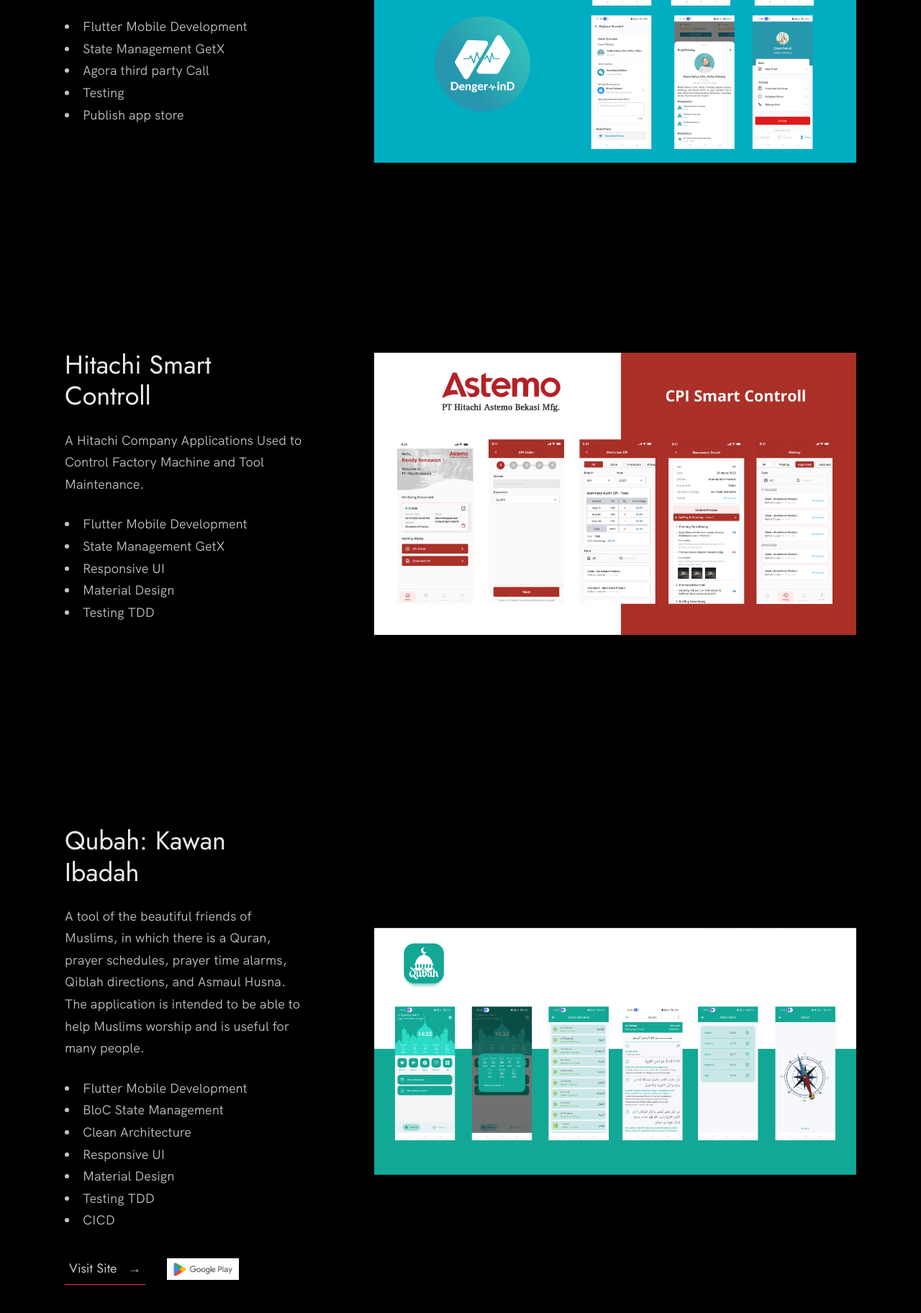
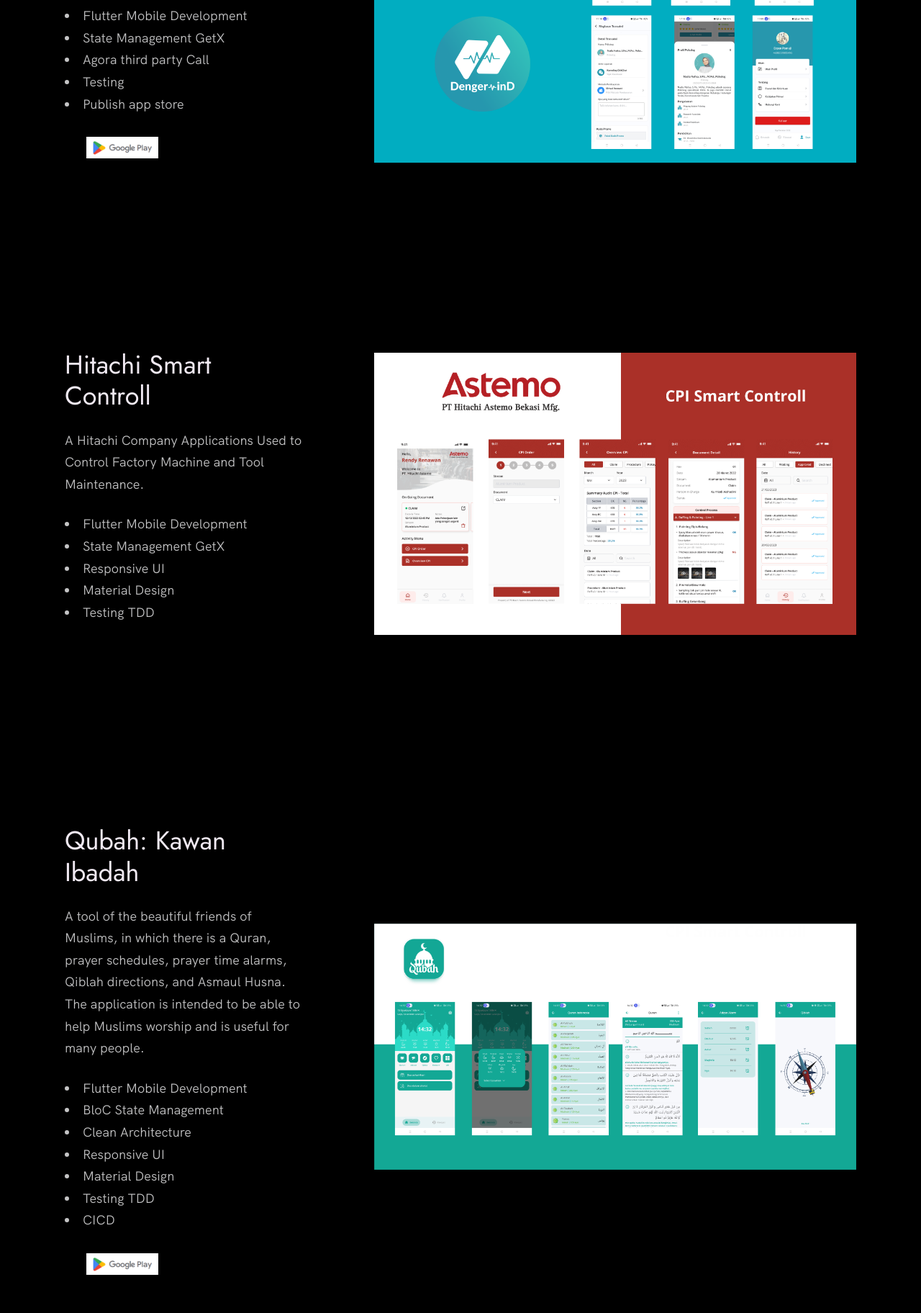
Before and after one commit to erpanpamuji11/my-portofolio, a plain HTML site: page index.html in a window 1280 px wide. Shown: the part 2075-3899 px from the top of the page at 72% size. Drawn offline with Linux system fonts and the light colour scheme.

Commit message:
add new project

```diff
--- a/index.html
+++ b/index.html
@@ -134,17 +134,11 @@
                 <li>Publish app store</li>
               </ul>
 
-              <!-- Maybe I can link to this one someday. -->
-              <!--
               <div class="work__links">
-                <a href="#" class="link__text">
-                  Visit Site <span>&rarr;</span>
-                </a>
-                <a href="#">
-                  <img src="./images/github.svg" class="work__code" title="View Source Code" alt="GitHub">
+                <a href="https://play.google.com/store/apps/details?id=com.rdl.dengerind_member&pcampaignid=web_share">
+                  <img src="./images/google-play.png" class="work__code" title="View Source Code" alt="GitHub">
                 </a>
               </div>
-              -->
             </div>
             <div class="work__image-box">
               <img src="./images/DengerinD-porto.png" class="work__image" alt="Project 1" />
@@ -202,9 +196,6 @@
               </ul>
 
               <div class="work__links">
-                <a href="#" class="link__text">
-                  Visit Site <span>&rarr;</span>
-                </a>
                 <a href="https://play.google.com/store/apps/details?id=com.methe.qubah&pcampaignid=web_share">
                   <img src="./images/google-play.png" class="work__code" title="View Source Code" alt="GitHub">
                 </a>
```
